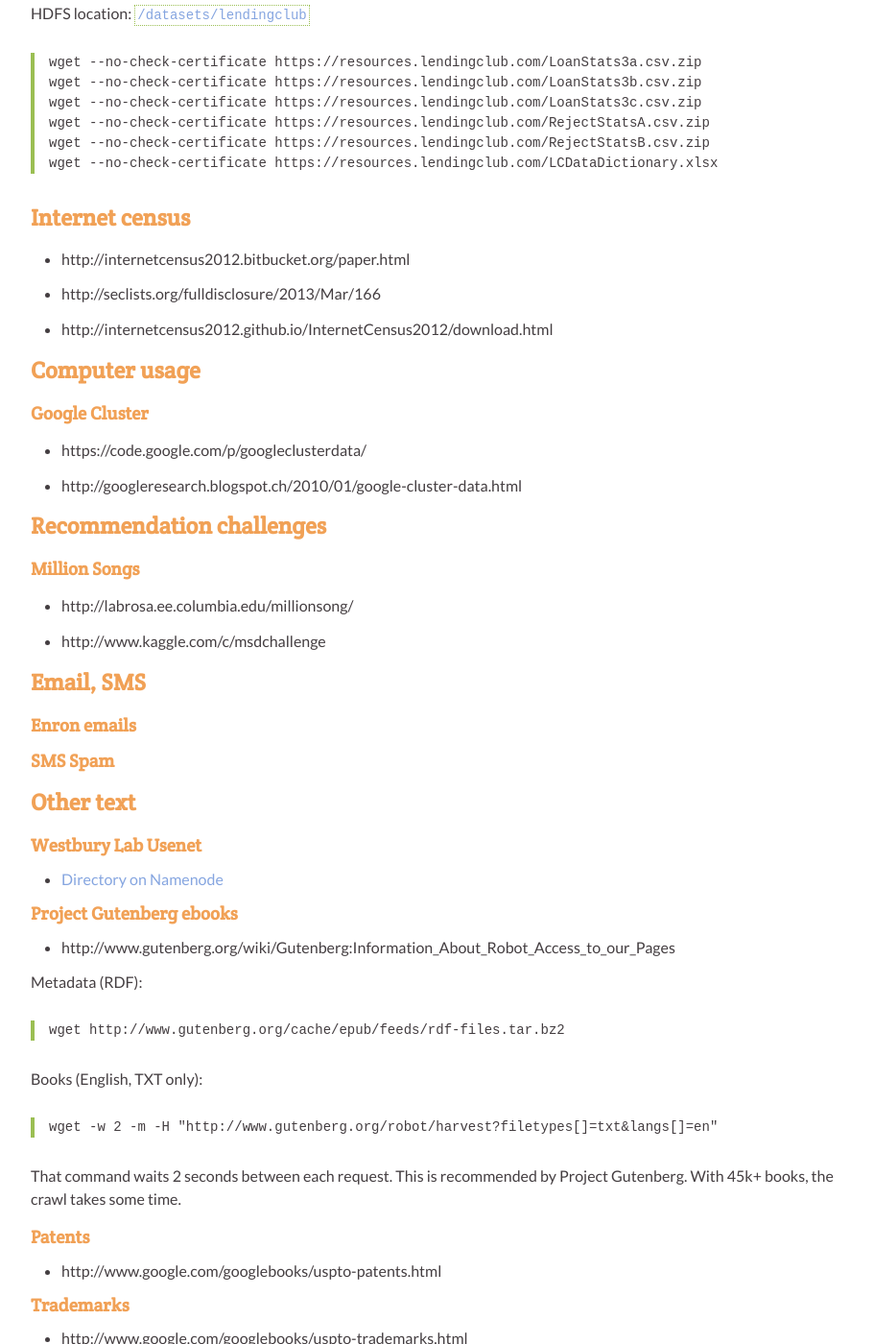
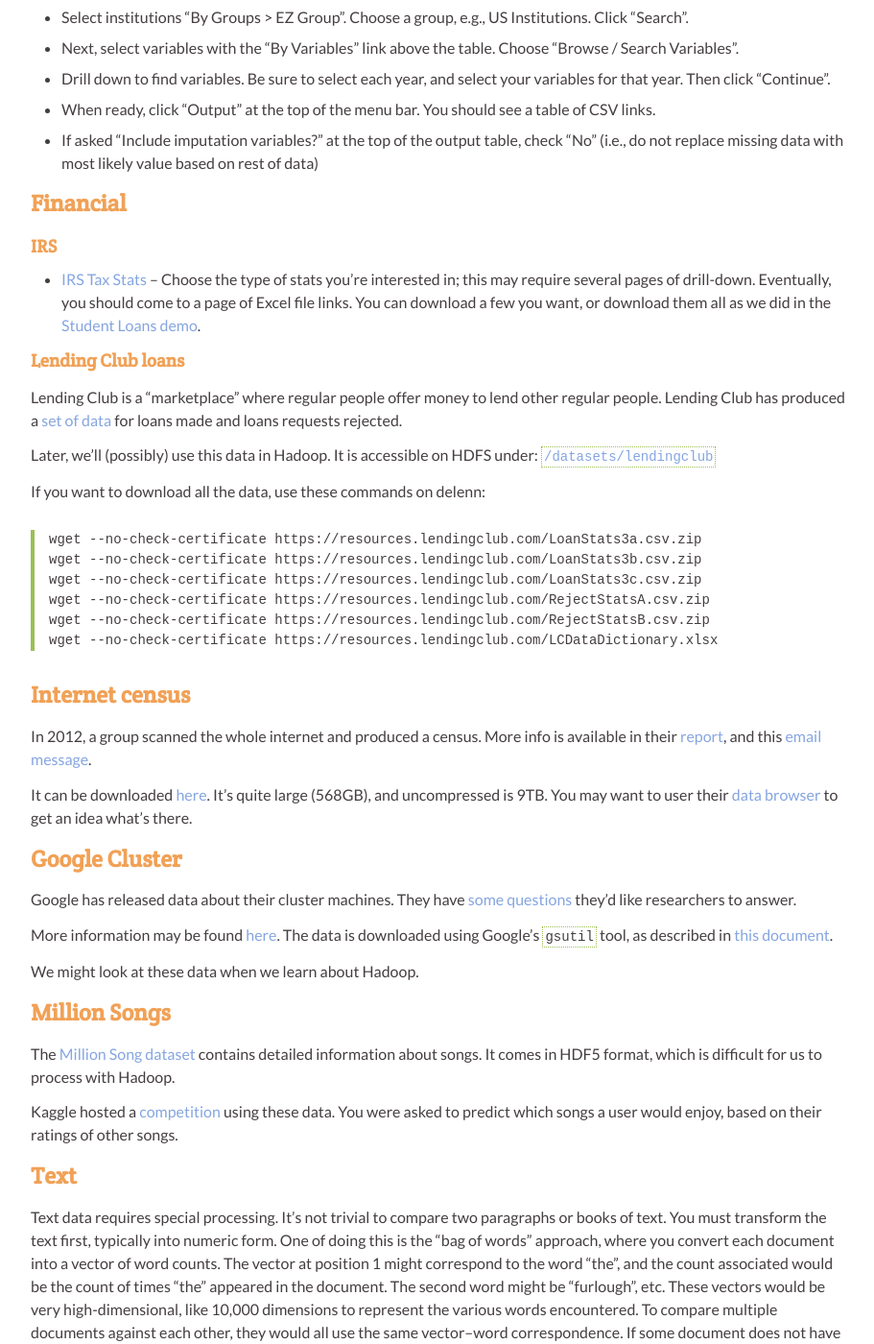
Before and after one commit to joshuaeckroth/cinf401-website, a Jekyll site: the page built from cookbook/data-sources.markdown, in a window 1280 px wide and 1400 px high, scrolled down 1586 px. Shown: the whole window at 96% size, without its empty margins (183-1094 px from the left). Built offline with Jekyll 4.4.1, drawn with Linux system fonts in a browser that asks for light colours; Markdown is read by kramdown in place of the engine named in the settings; some of the changed text lies outside the part shown.

Commit message:
Added more data sources.

````diff
--- a/cookbook/data-sources.markdown
+++ b/cookbook/data-sources.markdown
@@ -5,43 +5,61 @@
 
 # Cookbook: Data sources
 
-- [A list of data sources](https://github.com/rasbt/pattern_classification/blob/master/resources/dataset_collections.md)
+## Other lists
+
+There are quite a number of "lists of data sources." Here are some:
+
+- [A list of data sources](https://github.com/rasbt/pattern_classification/blob/master/resources/dataset_collections.md) as a Github repository.
+- [Kaggle](http://www.kaggle.com/competitions) has several competitions with corresponding datasets.
 
 ## US Census
 
-## World stats
+Go to [Data Tools and Apps](http://www.census.gov/data/data-tools.html) at census.gov and look at the top: [The American FactFinder](http://factfinder2.census.gov/). Click "Download Center" and then the button with the same text. Follow the directions. You'll ultimately download a ZIP with some CSV files.
 
 ## Weather
 
 ### National Climactic Data Center
 
-- [Storm events](http://www.ncdc.noaa.gov/stormevents/)
+- [Storm events](http://www.ncdc.noaa.gov/stormevents/) -- Use the "Select State" or search feature on the bottom of this page, then choose your dates and weather types. After these selections, you'll be given a table. On the top-left of that table is a CSV download link.
+
+### Weather Underground
+
+- [Historical Weather](http://www.wunderground.com/history/) -- Choose a location and date (on the next page, you can choose a range of dates). On the next page, you see some weather stats. You click the top tab "Custom" to give a range of dates (range can be specified in drop-downs above the tabs); click "Get History" button to update. At the bottom of this page, there is a link for the CSV file.
 
 ## Biology, wildlife
 
+[TODO; any suggestions?]
+
 ## Health
+
+[TODO; any suggestions?]
 
 ## Education
 
 ### IPEDS Data Center
 
-- http://nces.ed.gov/ipeds/datacenter/Default.aspx
-- Download custom data files
-- Select institutions by groups (e.g., US Institutions)
-- Continue to select variables
-- Be sure to select each year, and choose your variables again (for that year)
-- Include imputation variables? No (i.e., do not replace missing data with most likely value based on rest of data)
-- Download as a single file (CSV)
+Visit the [IPEDS Data Center](http://nces.ed.gov/ipeds/datacenter/Default.aspx). IPEDS provides data about US universities.
+
+- Choose "Download custom data files"
+- Select institutions "By Groups > EZ Group". Choose a group, e.g., US Institutions. Click "Search".
+- Next, select variables with the "By Variables" link above the table. Choose "Browse / Search Variables".
+- Drill down to find variables. Be sure to select each year, and select your variables for that year. Then click "Continue".
+- When ready, click "Output" at the top of the menu bar. You should see a table of CSV links.
+- If asked "Include imputation variables?" at the top of the output table, check "No" (i.e., do not replace missing data with most likely value based on rest of data)
 
 ## Financial
 
-- [IRS Tax Stats](http://www.irs.gov/uac/Tax-Stats-2)
+### IRS
+
+- [IRS Tax Stats](http://www.irs.gov/uac/Tax-Stats-2) -- Choose the type of stats you're interested in; this may require several pages of drill-down. Eventually, you should come to a page of Excel file links. You can download a few you want, or download them all as we did in the [Student Loans demo](/notes/demo-student-loans.html).
 
 ### Lending Club loans
 
-- https://www.lendingclub.com/info/download-data.action
+Lending Club is a "marketplace" where regular people offer money to lend other regular people. Lending Club has produced a [set of data](https://www.lendingclub.com/info/download-data.action) for loans made and loans requests rejected.
 
-HDFS location: [`/datasets/lendingclub`](http://localhost:50070/...)
+Later, we'll (possibly) use this data in Hadoop. It is accessible on HDFS under: [`/datasets/lendingclub`](http://localhost:50070/...)
+
+If you want to download all the data, use these commands on delenn:
 
 ```
 wget --no-check-certificate https://resources.lendingclub.com/LoanStats3a.csv.zip
@@ -54,53 +72,53 @@
 
 ## Internet census
 
-- http://internetcensus2012.bitbucket.org/paper.html
+In 2012, a group scanned the whole internet and produced a census. More info is available in their [report](http://internetcensus2012.bitbucket.org/paper.html), and this [email message](http://seclists.org/fulldisclosure/2013/Mar/166).
 
-- http://seclists.org/fulldisclosure/2013/Mar/166
+It can be downloaded [here](http://internetcensus2012.github.io/InternetCensus2012/download.html). It's quite large (568GB), and uncompressed is 9TB. You may want to user their [data browser](http://internetcensus2012.github.io/InternetCensus2012/hilbert.html) to get an idea what's there.
 
-- http://internetcensus2012.github.io/InternetCensus2012/download.html
+## Google Cluster
 
-## Computer usage
+Google has released data about their cluster machines. They have [some questions](http://googleresearch.blogspot.ch/2010/01/google-cluster-data.html) they'd like researchers to answer.
 
-### Google Cluster
+More information may be found [here](https://code.google.com/p/googleclusterdata/). The data is downloaded using Google's `gsutil` tool, as described in [this document](https://docs.google.com/file/d/0B5g07T_gRDg9Z0lsSTEtTWtpOW8/edit).
 
-- https://code.google.com/p/googleclusterdata/
+We might look at these data when we learn about Hadoop.
 
-- http://googleresearch.blogspot.ch/2010/01/google-cluster-data.html
+## Million Songs
 
-## Recommendation challenges
+The [Million Song dataset](http://labrosa.ee.columbia.edu/millionsong/) contains detailed information about songs. It comes in HDF5 format, which is difficult for us to process with Hadoop.
 
-### Million Songs
+Kaggle hosted a [competition](http://www.kaggle.com/c/msdchallenge) using these data. You were asked to predict which songs a user would enjoy, based on their ratings of other songs.
 
-- http://labrosa.ee.columbia.edu/millionsong/
+## Text
 
-- http://www.kaggle.com/c/msdchallenge
-
-## Email, SMS
+Text data requires special processing. It's not trivial to compare two paragraphs or books of text. You must transform the text first, typically into numeric form. One of doing this is the "bag of words" approach, where you convert each document into a vector of word counts. The vector at position 1 might correspond to the word "the", and the count associated would be the count of times "the" appeared in the document. The second word might be "furlough", etc. These vectors would be very high-dimensional, like 10,000 dimensions to represent the various words encountered. To compare multiple documents against each other, they would all use the same vector--word correspondence. If some document does not have the word "furlough", it would just put a 0 in its vector in that dimension.
 
 ### Enron emails
 
+When Enron broke up, the US government released all their emails. They are available [here](https://www.cs.cmu.edu/~./enron/). There are about 500k messages from about 150 people, mostly senior management.
+
 ### SMS Spam
 
-
-
-## Other text
+The [UCI Machine Learning Repository](https://archive.ics.uci.edu/ml/index.html) has many datasets. One contains [SMS Spam and Non-Spam](https://archive.ics.uci.edu/ml/datasets/SMS+Spam+Collection) ("Ham"). SMS is txt messages. A good use of this dataset is to train machine learning models to recognize SMS spam.
 
 ### Westbury Lab Usenet
 
-- [Directory on Namenode](http://localhost:50070/explorer.html#/datasets/westburylab-usenet)
+Westbury Lab has released a [dump of Usenet data](http://www.psych.ualberta.ca/~westburylab/downloads/usenetcorpus.download.html) (Usenet is like web forums; it began before there was the web). It's about 37GB uncompressed.
+
+We might look at it when we learn about Hadoop. It's stored in HDFS at [`/datasets/westburylab-usenet`](http://localhost:50070/explorer.html#/datasets/westburylab-usenet).
 
 ### Project Gutenberg ebooks
 
-- http://www.gutenberg.org/wiki/Gutenberg:Information_About_Robot_Access_to_our_Pages
+[Project Gutenberg](http://www.gutenberg.org) is a huge collection of scanned out-of-copyright books. You can download all of their books by following [their instructions](http://www.gutenberg.org/wiki/Gutenberg:Information_About_Robot_Access_to_our_Pages). This is the process:
 
-Metadata (RDF):
+Download the book metadata in RDF format:
 
 ```
 wget http://www.gutenberg.org/cache/epub/feeds/rdf-files.tar.bz2
 ```
 
-Books (English, TXT only):
+Then download all the books (English, TXT format only):
 
 ```
 wget -w 2 -m -H "http://www.gutenberg.org/robot/harvest?filetypes[]=txt&langs[]=en"
@@ -110,8 +128,8 @@
 
 ### Patents
 
-- http://www.google.com/googlebooks/uspto-patents.html
+Google has released all their [US patent data](http://www.google.com/googlebooks/uspto-patents.html), which makes up their [Google Patent search](https://www.google.com/?tbm=pts&gws_rd=ssl).
 
 ### Trademarks
 
-- http://www.google.com/googlebooks/uspto-trademarks.html
+Google has also released [US trademark data](http://www.google.com/googlebooks/uspto-trademarks.html).
````
